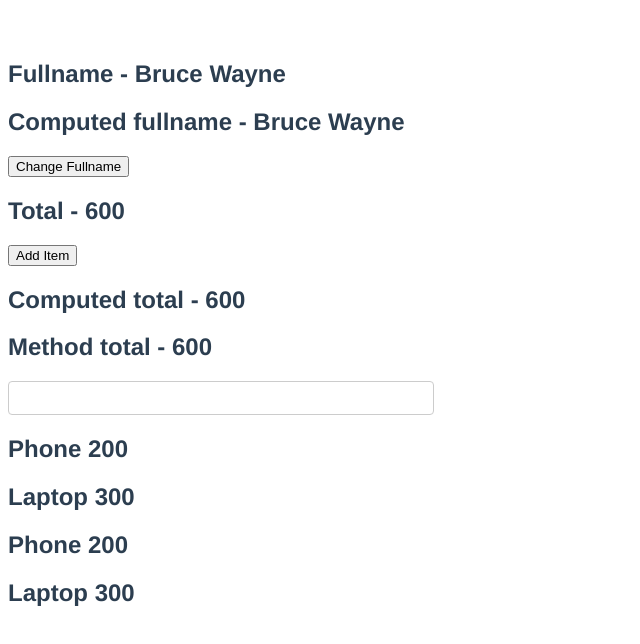
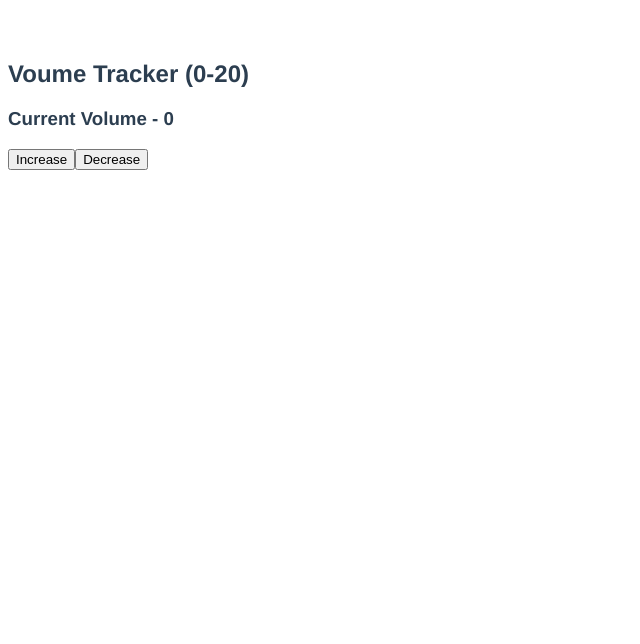
Before and after one commit to rclarian/Vue.js_3_A, a Vue app in the folder hello-world/: page / in a window 1280 px wide. Shown: the top 644 px of the page, without its empty margins (0-640 px from the left). Built offline with nearby package versions, Linux system fonts and the light colour scheme.

Commit message:
#27. Vue JS 3 Tutorial - 27 - Watchers - (volume(newValue, oldValue))
#27. Vue JS 3 Tutorial - 27 - Watchers - (volume(newValue, oldValue))

```diff
--- a/hello-world/src/App.vue
+++ b/hello-world/src/App.vue
@@ -1,24 +1,11 @@
 <template>
   <div>
-    <h2>Fullname - {{ firstName }} {{ lastName }}</h2>
-    <h2>Computed fullname - {{ fullName }}</h2>
-    <button @click="changeFullName()">Change Fullname</button>
-    <h2>
-      Total - {{ items.reduce((total, curr) => (total = total + curr.price), 0) }}
-    </h2>
-    <button @click="items.push({id: 4, title: 'Keyboard', price: 50})">Add Item</button>
-    <h2>Computed total - {{ total }}</h2>
-    <h2>Method total - {{ getTotal() }}</h2>
-    <input type="text" v-model="country">
-
-    <template v-for="item in items" :key="item.id">
-      <h2 v-if="item.price > 100">{{ item.title }} {{ item.price }}</h2>
-    </template>
-
-    <h2 v-for="item in expensiveItems" :key="item.id">
-      {{ item.title }} {{ item.price }}
-    </h2>
-
+    <h2>Voume Tracker (0-20)</h2>
+    <h3>Current Volume - {{ volume }}</h3>
+    <div>
+      <button @click="volume += 2">Increase</button>
+      <button @click="volume -= 2">Decrease</button>
+    </div>
   </div>
 </template>
 
@@ -28,54 +15,16 @@
   name: 'App',
   data(){
     return{
-      firstName: 'Bruce',
-      lastName: 'Wayne',
-      items: [
-        {
-          id: 1,
-          title: 'TV',
-          price: 100,
-        },
-        {
-          id: 2,
-          title: 'Phone',
-          price: 200,
-        },
-        {
-          id: 3,
-          title: 'Laptop',
-          price: 300,
-        },
-      ],
-      country: '',
-    };
-  },
-  methods: {
-    getTotal(){
-      console.log('GeTotal method');
-      return this.items.reduce((total, curr) => (total = total + curr.price), 0);
-    },
-    changeFullName(){
-      this.fullName = 'Clark Kent';
+      volume: 0,
     }
   },
-  computed: {
-    fullName: {
-      get(){
-        return `${this.firstName} ${this.lastName}`;
-      },
-      set(value){
-        const names = value.split(' ');
-        this.firstName = names[0];
-        this.lastName = names[1];
+  methods: {},
+  computed: {},
+  watch: {
+    volume(newValue, oldValue) {
+      if(newValue > oldValue && newValue === 16){
+        alert('Listening to a high volume for a long time may damage your hearing');
       }
-    },
-    total() {
-      console.log('total computed property');
-      return this.items.reduce((total, curr) => (total = total + curr.price), 0);
-    },
-    expensiveItems(){
-      return this.items.filter(item => item.price > 100);
     },
   }
 }
```
